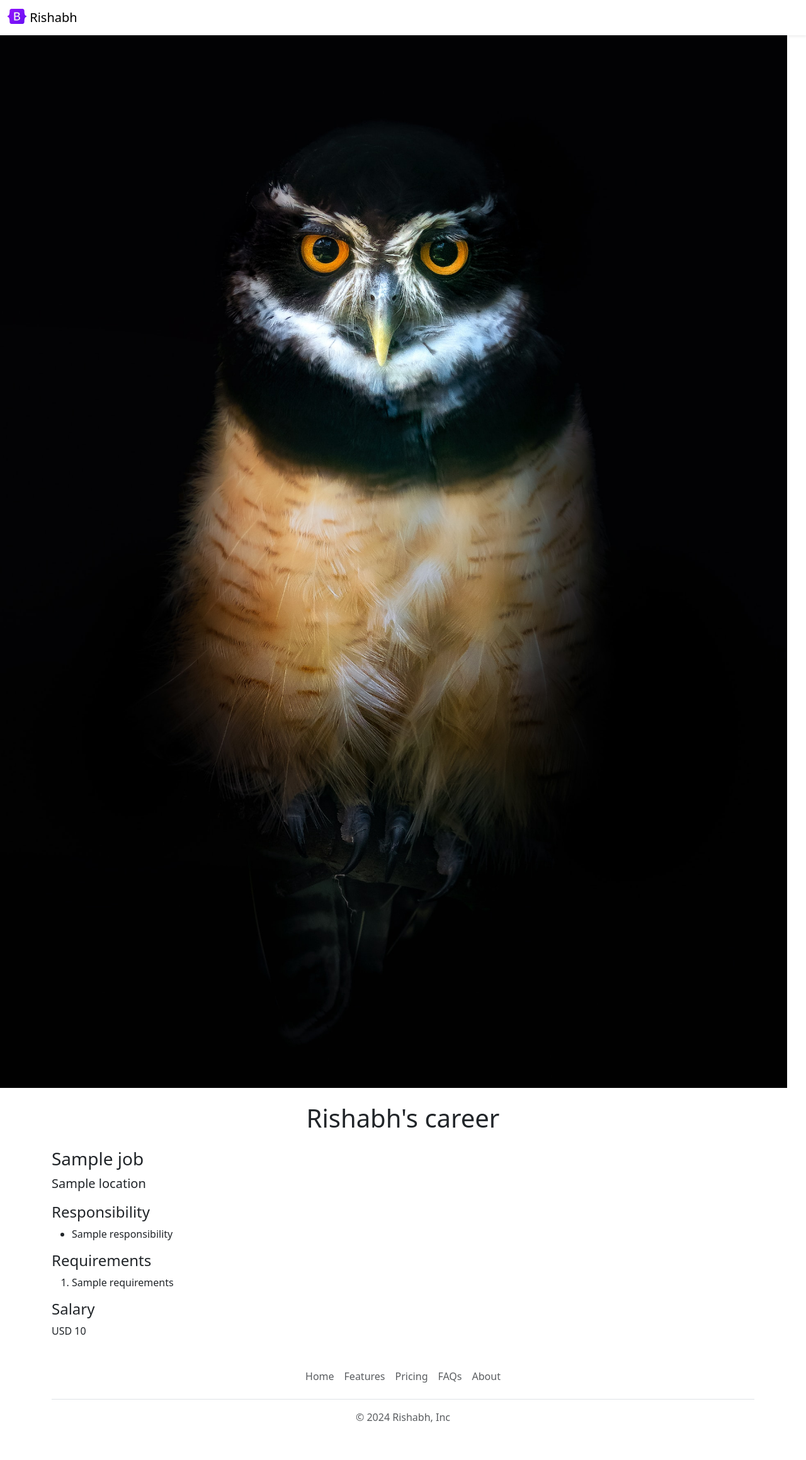
After one commit to Rishabhku2001/Rishabh-careers-website-v2, a Flask app: template templates/jobpage.html in a window 1280 px wide. The commit adds this page. Shown: the whole page at 63% size. Run offline with Flask 3, Linux system fonts and the light colour scheme; the template is opened without the code that fills it: most values are stand-ins (such as "Sample title", 1, 10 or a date in 2020); some libraries are stand-ins or nearby versions.

Commit message:
Dynamic pages for all job

```diff
--- a/app.py
+++ b/app.py
@@ -1,5 +1,5 @@
 from flask import Flask, render_template, jsonify
-from database import load_jobs_from_db
+from database import load_jobs_from_db, load_job_from_db
 
 app = Flask(__name__)
 
@@ -16,5 +16,14 @@ def list_jobs():
   return jsonify(jobs)
 
 
+@app.route("/job/<id>")
+def show_job(id):
+  job = load_job_from_db(id)
+  if not job:
+    return 'NOT FOUND', 404
+
+  return render_template('jobpage.html', job=job)
+
+
 if __name__ == "__main__":
   app.run(host='0.0.0.0', debug=True)
--- a/database.py
+++ b/database.py
@@ -24,3 +24,14 @@ def load_jobs_from_db():
       jobs.append(row._asdict())
 
     return jobs
+
+
+def load_job_from_db(id):
+  with engine.connect() as conn:
+    query = text("select * from jobs where id = :val")
+    result = conn.execute(query, {'val': id})
+    row = result.all()
+    if len(row) == 0:
+      return None
+    else:
+      return row[0]._asdict()
--- /dev/null
+++ b/templates/banner.html
@@ -0,0 +1,6 @@
+<style>
+    #banner {
+      margin-bottom: 16px;
+    }
+  </style>
+<img class="img-fluid" id="banner" src="https://rishabh-careers-website--rishabhku2022.repl.co/static/banner.jpg" ,height="5", width="1250">
--- /dev/null
+++ b/templates/bootstrap.html
@@ -0,0 +1,3 @@
+<meta charset="utf-8">
+<meta name="viewport" content="width=device-width, initial-scale=1">
+<link href="https://cdn.jsdelivr.net/npm/bootstrap@5.3.2/dist/css/bootstrap.min.css" rel="stylesheet" integrity="sha384-T3c6CoIi6uLrA9TneNEoa7RxnatzjcDSCmG1MXxSR1GAsXEV/Dwwykc2MPK8M2HN" crossorigin="anonymous">
--- a/templates/jobitem.html
+++ b/templates/jobitem.html
@@ -7,6 +7,6 @@
   {% endif %}
   </div>
   <div class="col-2">
-  <a href="mailto:rishabh.hpp@gmail.com?subject=Application to {{job['title']}}" type="button" class="btn btn-outline-primary">Apply</a>
+  <a href="/job/{{job['id']}}" type="button" class="btn btn-outline-primary">Apply</a>
   </div>
 </div>
--- /dev/null
+++ b/templates/jobpage.html
@@ -0,0 +1,33 @@
+<!DOCTYP html>
+<html>
+  <head>
+    {% include 'bootstrap.html' %}
+
+    <title>{{job.title}}- Rishabh's career</title>
+  </head>
+  <body>
+    {% include 'nav.html' %}
+    {% include 'banner.html' %}
+    <div class="container">
+    <h1 class="text-center mt-2 mb-4">Rishabh's career</h1>
+    <h3 class='mb-2'>{{job.title}}</h3>
+    <p class="lead mt-0">{{job.location}}</p>
+    <h4>Responsibility</h4>
+    <ul>
+      {% for line in job.responsibility.split("\n") %}
+      <li>{{line}}</li>
+      {% endfor %}
+    </ul>
+    <h4>Requirements</h4>
+      <ol>
+        {% for line in job.requirements.split("\n") %}
+        <li>{{line}}</li>
+        {% endfor %}
+      </ol>
+    <h4>Salary</h4>
+    <p>{{job.currency}} {{job.salary}}</p>
+    </div>
+    {% include 'footer.html' %}
+
+  </body>
+</html>
--- a/templates/nav.html
+++ b/templates/nav.html
@@ -1,6 +1,6 @@
 <nav class="navbar shadow-sm fixed-top bg-white">
   <div class="container-fluid">
-    <a class="navbar-brand" href="#">
+    <a class="navbar-brand" href="/">
       <img src="/static/logo.svg" alt="Logo" width="30" height="24" class="d-inline-block align-text-top">
       Rishabh
     </a>
```
Also changed, not shown: templates/home.html (+2 -10 lines).
